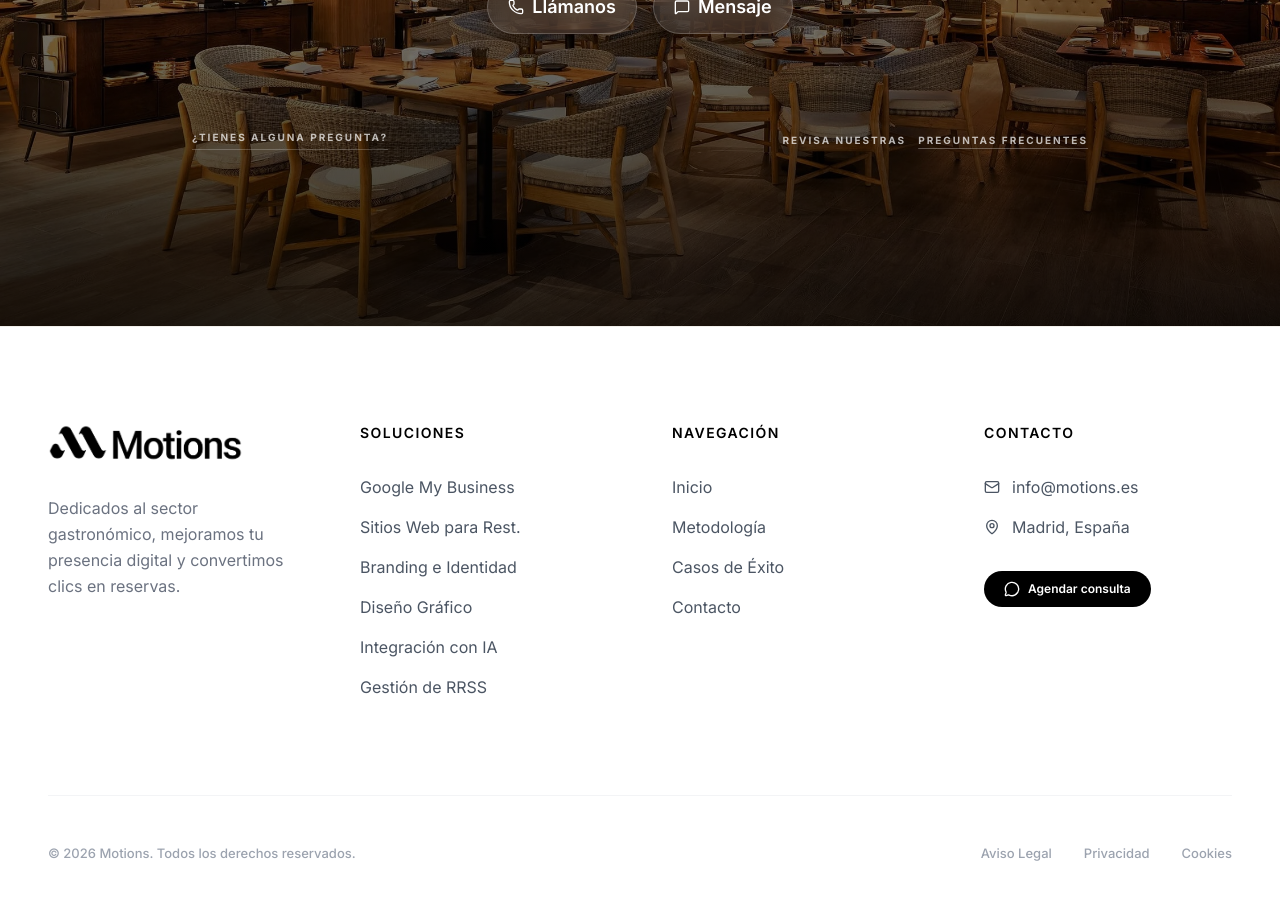
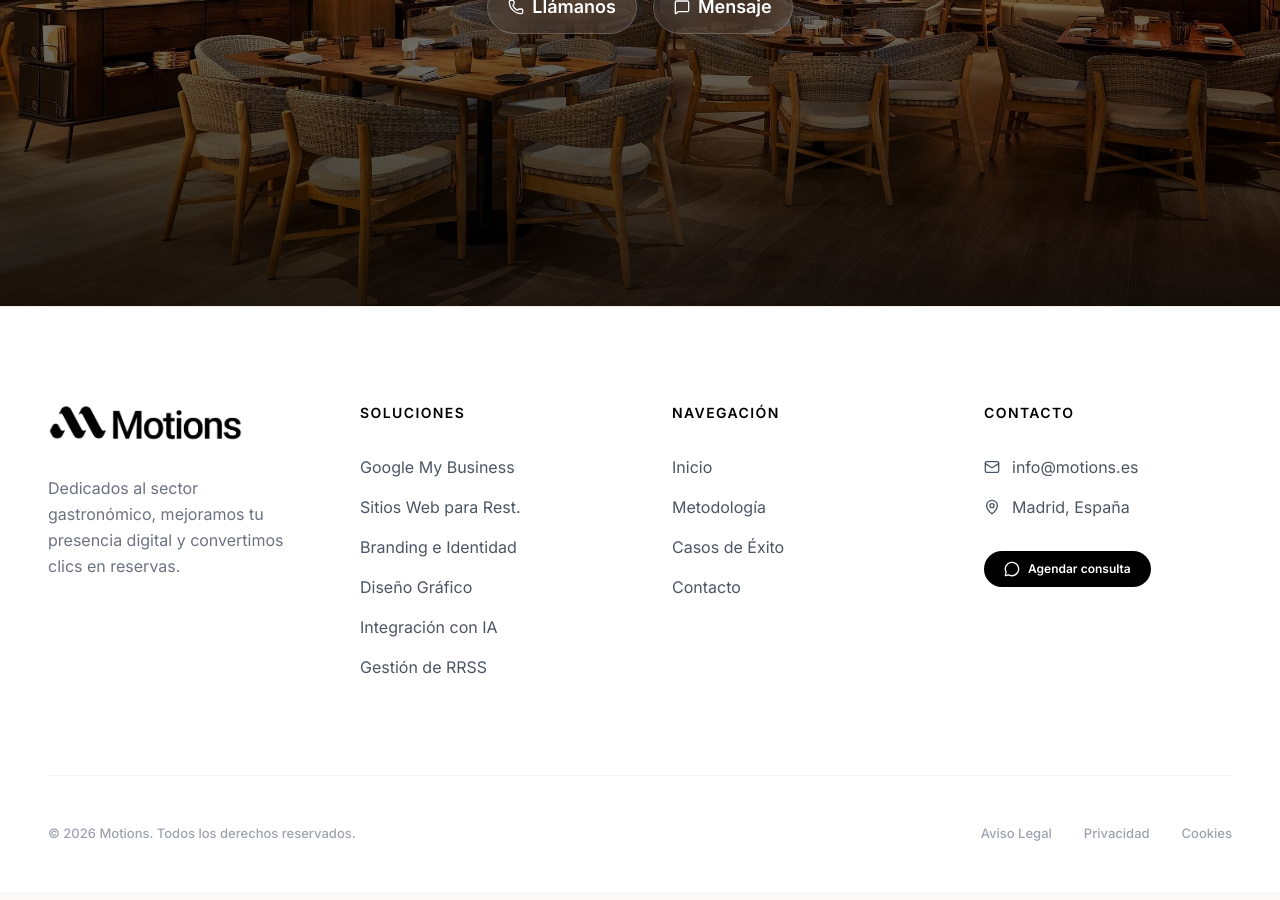
Before and after one commit to motionsmanagement/Motions, a React (Vite) app: page / in a window 1280 px wide. Shown: the part 5180-6080 px from the top of the page. Built offline with nearby package versions, Linux system fonts and the light colour scheme.

Commit message:
feat: quitar sección de preguntas en el banner final

```diff
--- a/components/FinalCTA.tsx
+++ b/components/FinalCTA.tsx
@@ -50,13 +50,6 @@ const FinalCTA: React.FC = () => {
             Mensaje
           </button>
         </div>
-
-        <div className="flex flex-col md:flex-row items-center justify-between w-full text-white text-[10px] tracking-[0.2em] uppercase font-bold gap-10 opacity-70">
-          <a href="#" className="hover:opacity-100 transition-opacity border-b border-white/30 pb-1">¿Tienes alguna pregunta?</a>
-          <a href="#" className="flex items-center gap-3 hover:opacity-100 transition-opacity">
-            REVISA NUESTRAS <span className="underline decoration-white/40 underline-offset-4">PREGUNTAS FRECUENTES</span>
-          </a>
-        </div>
       </div>
     </section>
   );
```
